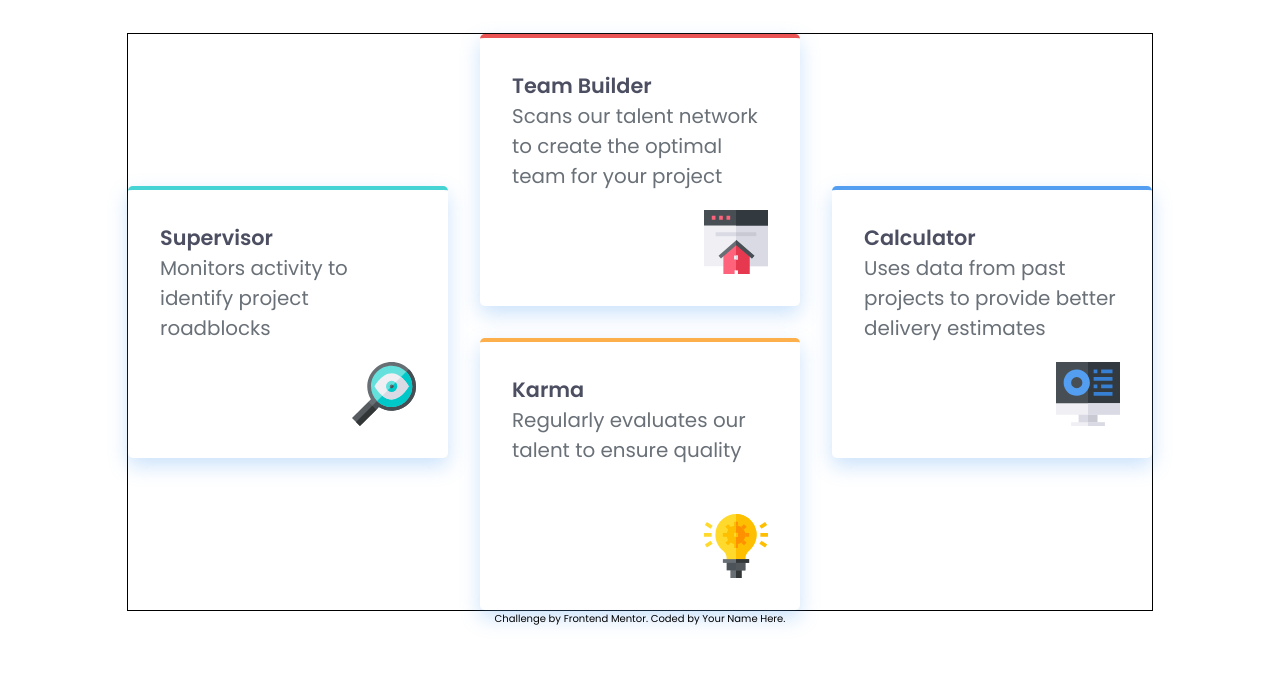
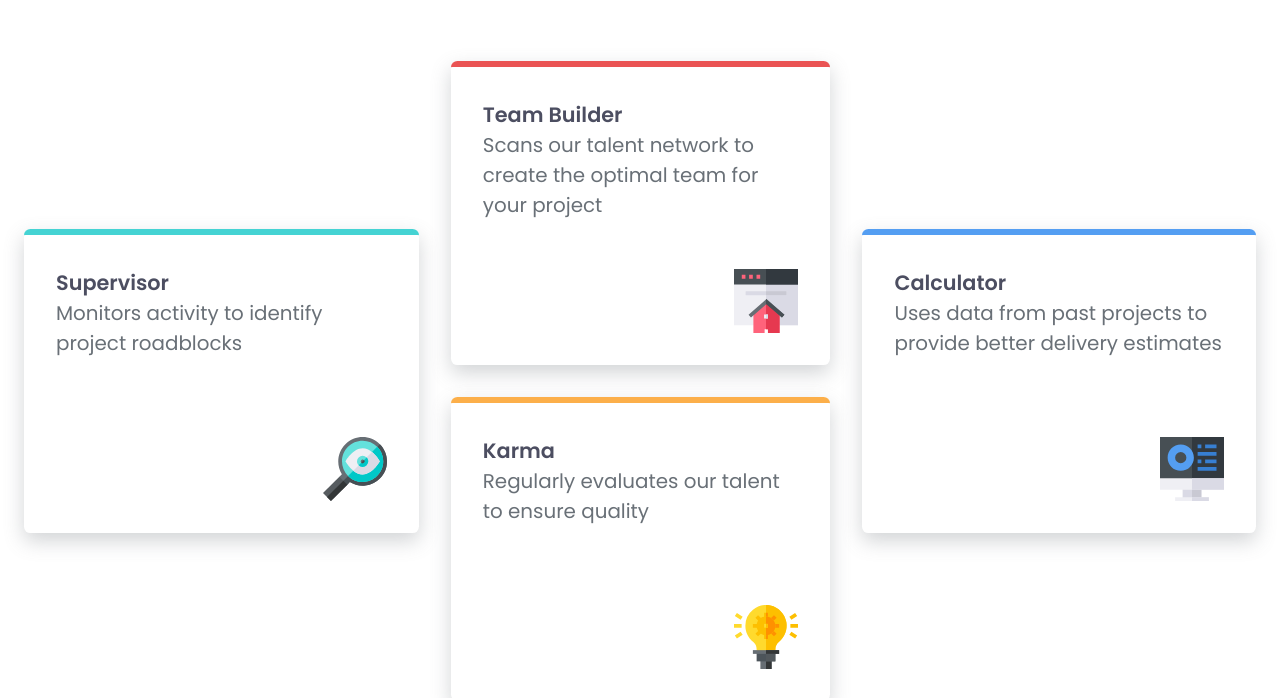
Before and after one commit to Vali3232/four-card-feature-section-master, a plain HTML site: page index.html in a window 1280 px wide. Shown: the part 254-952 px from the top of the page. Before the commit the page ends 905 px from the top, so only its background shows below. Drawn offline with Linux system fonts and the light colour scheme.

Commit message:
Final Comit

```diff
--- a/index.html
+++ b/index.html
@@ -73,7 +73,7 @@
   <footer>
     <p class="attribution">
       Challenge by <a href="https://www.frontendmentor.io?ref=challenge" target="_blank">Frontend Mentor</a>.
-      Coded by <a href="#">Your Name Here</a>.
+      Coded by <a href="#">Dumau Vali</a>.
     </p>
   </footer>
 </body>
--- a/style.css
+++ b/style.css
@@ -9,12 +9,12 @@
     --neutral-400: hsl(212, 6%, 44%);
     --neutral-500: hsl(234, 12%, 34%);
 
-    --box-shadow: 0 8px 20px hsl(212, 86%, 64%, 0.3);
+    --box-shadow: 0 8px 20px hsla(212, 6%, 44%, 0.3);
 
     /* Font Sisez */
-    --font-h1: clamp(1.6rem, 1.029rem + 1.524vw, 2.4rem);
+    --font-h1: clamp(1.5rem, 1.2rem + 1.524vw, 2.4rem);
     --font-h2: 1.3rem;
-    --font-p: clamp(1rem, 0.786rem + 0.571vw, 1.3rem);
+    --font-p: clamp(1.2rem, 0.786rem + 0.571vw, 1.3rem);
     --font-small: 1rem;
 
     /* Font Weights */
@@ -24,10 +24,11 @@
 
     /* Spacing */
     --margin: 1.5rem;
-    --margin-header-cards: 5rem;
+    --margin-header-cards: 4rem;
     --margin-h1-p: 0.8rem;
     --padding: 1.5rem;
     --padding-cards: 2rem;
+    --padding-cards-img: 2rem;
     --gap: 1.5rem;
 }
 
@@ -35,7 +36,6 @@ body{
     font-family: "Poppins", sans-serif;
     background-color: var(--neutral-100);
     font-size: 62.5%;
-    margin: var(--margin);
 }
 
 /* Header*/
@@ -48,8 +48,8 @@ body{
     font-size: var(--font-h1);
     font-weight: var(--fw-200);
     color: var(--neutral-500);
-    margin: var(--margin);
-    margin-block-end: var(--margin-header-cards);
+    margin-block: var(--margin-header-cards);
+    padding-inline: var(--padding);
 }
 
 .header span{
@@ -64,19 +64,19 @@ body{
     color: var(--neutral-500);
 }
 
-/* Cards   ! it should look something la this -=- if it makes sense !   */
+/* Cards */
 
 .cards{
     display: grid;
+    max-width: 1300px;
+    margin: 0 auto;
     grid-template-areas:
-        ". card2 ."
-        "card1 card2 card4"
-        "card1 card3 card4"
-        ". card3 .";
-
+            "card1"
+            "card2"
+            "card3 "
+            "card4";
     gap: var(--padding-cards);
-    justify-content: center;
-    margin-inline: 0 auto;
+    padding-inline: var(--margin);
 }
 
 
@@ -86,26 +86,26 @@ body{
     justify-content: space-between;
     align-items: flex-start;
     padding: var(--padding-cards);
-    width: 35em;
-    height: 25em;
-    border-radius: 0.3rem;
+    border-radius: 0.4rem;
     box-shadow: var(--box-shadow);
+    max-width: 25rem;
+    margin: 0 auto;
 }
 
 .card1{
-    border-top: 4px solid var(--primary-cyan);
+    border-top: 6px solid var(--primary-cyan);
 }
 
 .card2{
-    border-top: 4px solid var(--primary-red);
+    border-top: 6px solid var(--primary-red);
 }
 
 .card3{
-    border-top: 4px solid var(--primary-orange);
+    border-top: 6px solid var(--primary-orange);
 }
 
 .card4{
-    border-top: 4px solid var(--primary-blue);
+    border-top: 6px solid var(--primary-blue);
 }
 
 .cards h2{
@@ -122,65 +122,55 @@ body{
 
 .cards img{
     align-self: flex-end;
+    padding-block: var(--padding-cards-img);
 }
 
+/*Atribution*/
+
 .attribution{
+    padding-block: var(--padding);
     text-align: center;
+    font-size: var(--font-p);
+    color: var(--neutral-400);
 }
 
-/*Media Querys*/
-
-@media (max-width: 80rem) {
-        .cards {
-        border: 1px solid black;
-        width: fit-content;
-        margin: 0 auto;
+.attribution a{
+    font-weight: var(--fw-600);
+    cursor: pointer;
 }
 
-    .cards>* {
-        width: 20rem;
-        height: 17rem;
+.attribution a:hover{
+    text-decoration: underline;
+    color: black;
+    background-color: var(--neutral-400);
+    border-radius: 5px;
 }
 
-}
+/*Media Querys ----------------------------------*/
 
-@media (max-width: 48rem) {
+@media (min-width: 48rem) {
 
-    html{
-        font-size:
-    }
-
-    .cards{
-        border: 1px solid black;
-        width: 90%;
-        margin: 0 auto;
+    .cards {
         grid-template-areas:
         "card1 card3"
         "card2 card4";
     }
 
     .cards > * {
-        width: fit-content;
-        height: 17em;
+        height: 19rem;
     }
 
-
+    .cards img{
+        padding-block: var(--padding-cards-img) 0;
+    }
 }
 
-/*@media (min-width: 576px){
-
-    .cards {
-        display: grid;
+@media (min-width: 64rem) {
+    .cards{
         grid-template-areas:
-                "card1"
-                "card2"
-                "card3 "
-                "card4";
-        gap: var(--padding-cards);
-        justify-content: center;
+            ". card2 ."
+            "card1 card2 card4"
+            "card1 card3 card4"
+            ". card3 .";
     }
-
-    .cards > *{
-        width: auto;
 }
-}*/
```
Lines whose indentation alone changed are shown as unchanged.
